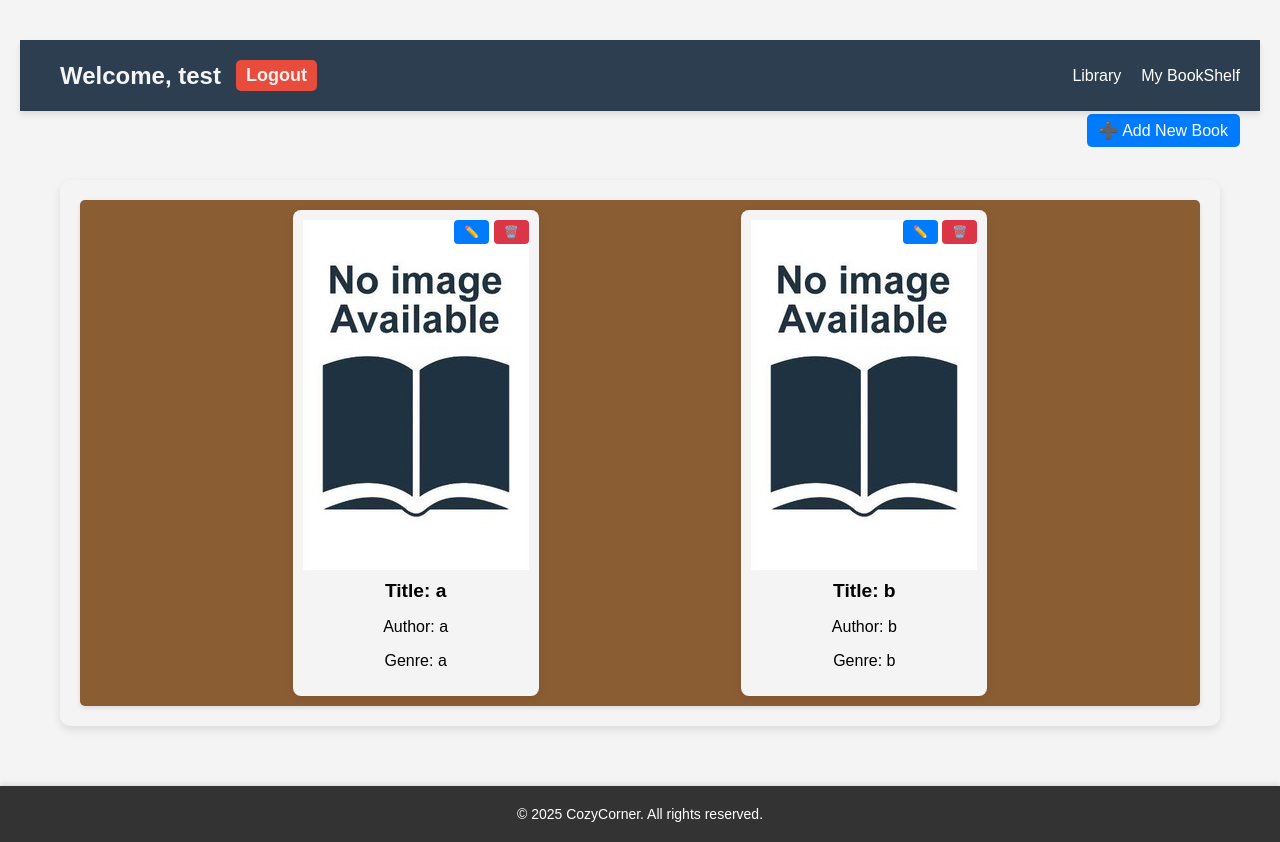
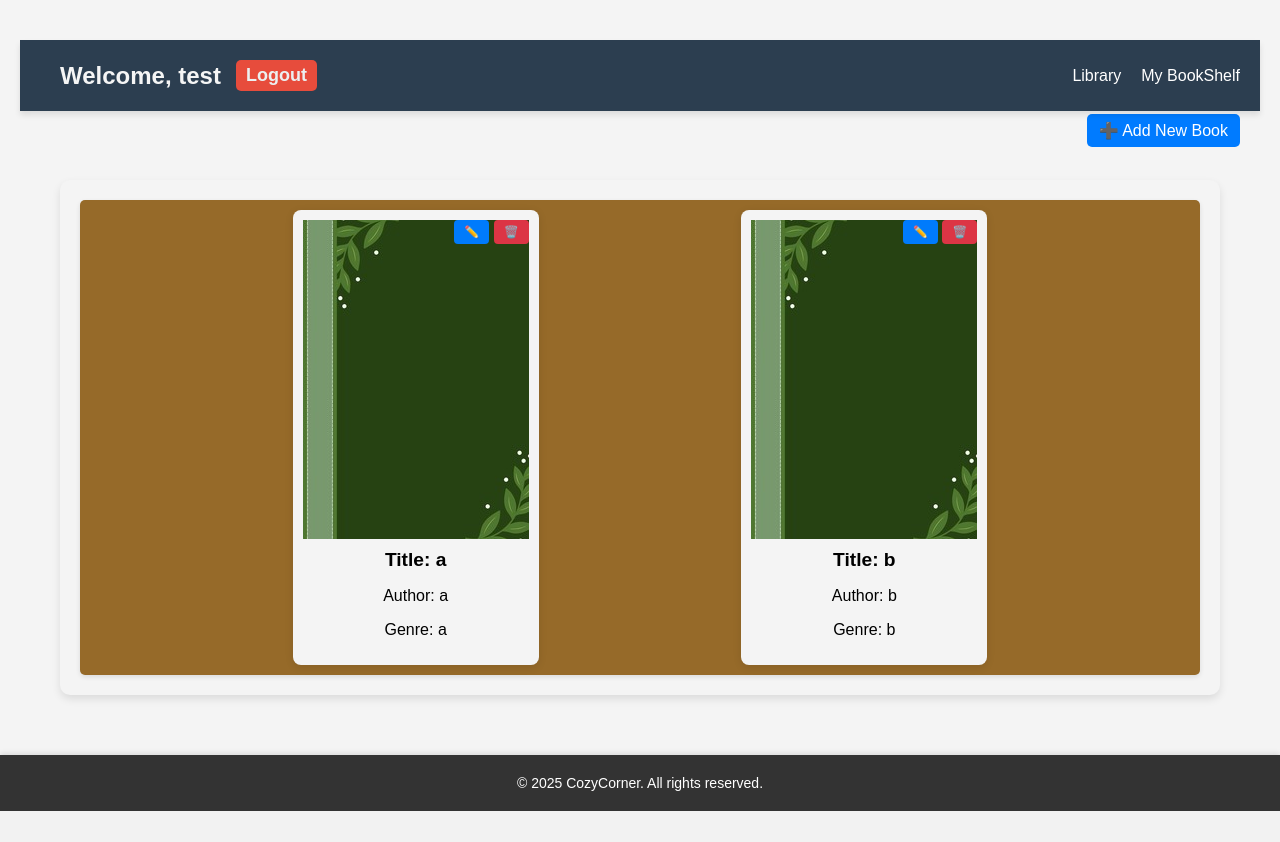
Before and after one commit to LoganPickell/AgileArchitects_ModernSoftwareDevelopment, a Flask app: page /userBookShelf in a window 1280 px wide. Shown: the part 344-1186 px from the top of the page. After the commit the page ends 1155 px from the top, so only its background shows below. Run offline with Flask 3, Linux system fonts and the light colour scheme; a user stored in the database is signed in; data comes from the database, SQL or seed files in the repository; both versions use the stored data as it was after the commit.

Commit message:
Added a different book cover and changed background color.

```diff
--- a/static/assets/css/styles.css
+++ b/static/assets/css/styles.css
@@ -270,7 +270,7 @@ button:hover {
 .shelf {
     display: flex;
     justify-content: space-evenly;
-    background-color: #8b5d33;
+    background-color: #966a29;
     padding: 10px;
     border-radius: 5px;
     box-shadow: 0 2px 5px rgba(0, 0, 0, 0.1);
```
Also changed, not shown: db.sqlite, static/assets/image/DefaultBookCover.jpg.
